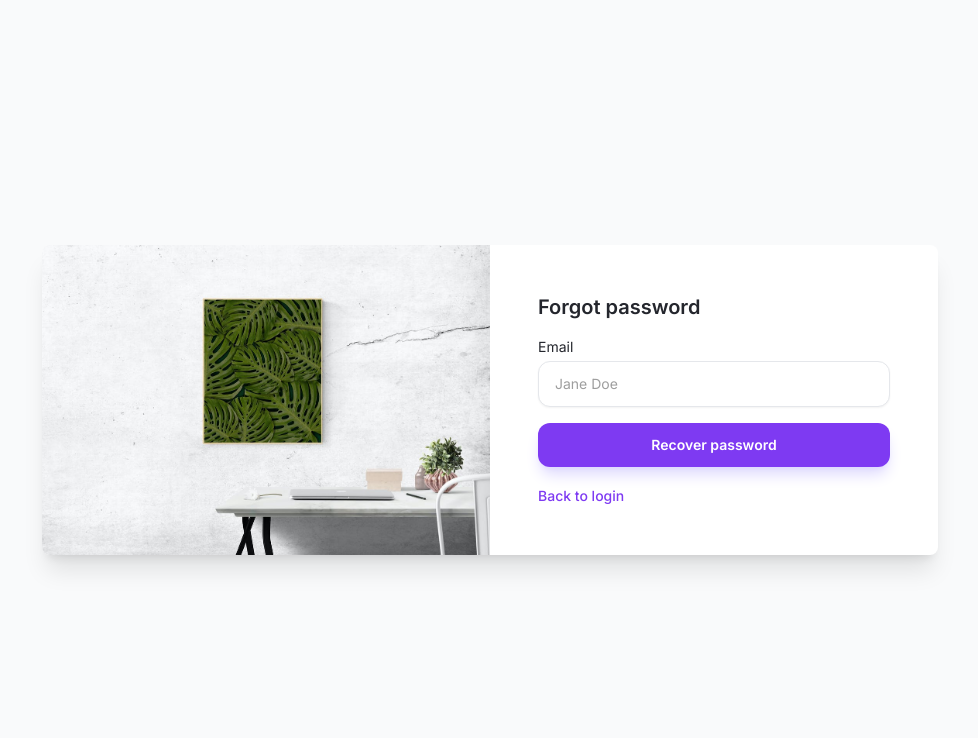
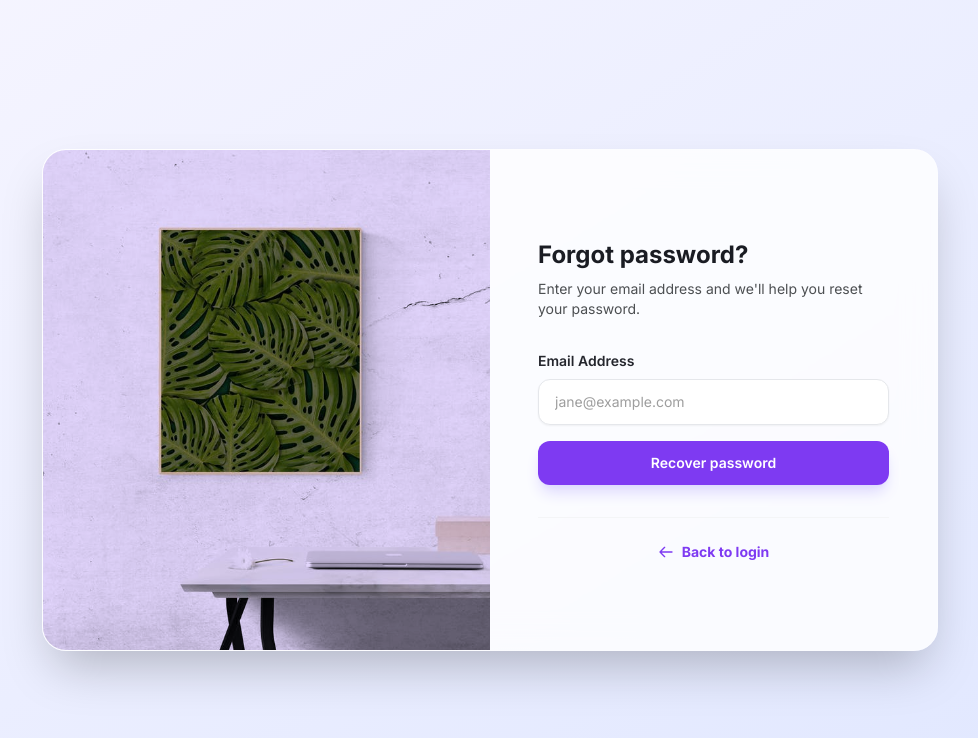
Before and after one commit to asstroboyz/inventory, a React (Vite) app: page /forgot-password in a window 1280 px wide. Shown: the top 738 px of the page, without its empty margins (150-1128 px from the left). Built offline with nearby package versions, Linux system fonts and the light colour scheme; no server answers.

Commit message:
Inventory inspection, WebSocket and auth UX

```diff
--- a/src/components/Header.jsx
+++ b/src/components/Header.jsx
@@ -45,9 +45,51 @@ function Header() {
       }
     }
 
+    // Fetch awal saat mount
     fetchUnread()
-    const interval = setInterval(fetchUnread, 10000)
-    return () => clearInterval(interval)
+
+    // WebSocket: listen event chat lalu re-fetch unread
+    if (!BaseUrl) return
+    let socket = null
+    let reconnectTimer = null
+
+    const connectWS = () => {
+      const wsUrl = BaseUrl.replace('http', 'ws').replace('https', 'wss') + '/api/ws'
+      socket = new WebSocket(wsUrl)
+
+      socket.onopen = () => {
+        // Sync ulang saat berhasil konek/reconnect
+        fetchUnread()
+      }
+
+      socket.onclose = () => {
+        // Auto-reconnect setelah 3 detik
+        reconnectTimer = setTimeout(() => {
+          connectWS()
+        }, 3000)
+      }
+
+      socket.onmessage = (event) => {
+        try {
+          const payload = JSON.parse(event.data)
+          if (['new_message', 'delete_message', 'read_receipt'].includes(payload.event)) {
+            fetchUnread()
+          }
+        } catch (_err) {
+          // Silently fail
+        }
+      }
+    }
+
+    connectWS()
+
+    return () => {
+      if (socket) {
+        socket.onclose = null // cegah reconnect loop saat unmount
+        socket.close()
+      }
+      clearTimeout(reconnectTimer)
+    }
   }, [])
 
   const handleSearch = (e) => {
--- a/src/pages/ForgotPassword.jsx
+++ b/src/pages/ForgotPassword.jsx
@@ -1,54 +1,118 @@
-import React from 'react'
+import React, { useState } from 'react'
 import { Link } from 'react-router-dom'
+import toast from 'react-hot-toast'
 import ImageLight from '../assets/img/forgot-password-office.jpeg'
 import ImageDark from '../assets/img/forgot-password-office-dark.jpeg'
 
+const API_URL = import.meta.env.VITE_API_URL || 'http://192.168.0.100:8080'
+
 function ForgotPassword() {
+  const [email, setEmail] = useState('')
+  const [loading, setLoading] = useState(false)
+
+  const handleSubmit = async (e) => {
+    e.preventDefault()
+    if (!email) return
+
+    setLoading(true)
+    try {
+      const res = await fetch(`${API_URL}/api/auth/forgot-password`, {
+        method: 'POST',
+        headers: {
+          'Content-Type': 'application/json',
+        },
+        body: JSON.stringify({ email }),
+      })
+
+      const data = await res.json()
+
+      if (!res.ok) {
+        toast.error(data.message || 'Gagal mengirim permintaan reset password.')
+        return
+      }
+
+      toast.success(data.message || 'Permintaan berhasil dikirim!')
+      setEmail('')
+    } catch (error) {
+      toast.error('Tidak dapat terhubung ke server. Periksa koneksi Anda.')
+    } finally {
+      setLoading(false)
+    }
+  }
+
   return (
-    <div className="flex items-center min-h-screen p-6 bg-gray-50 dark:bg-gray-900">
-      <div className="flex-1 h-full max-w-4xl mx-auto overflow-hidden bg-white rounded-lg shadow-xl dark:bg-gray-800">
-        <div className="flex flex-col md:flex-row">
-          <div className="h-32 md:h-auto md:w-1/2">
+    <div className="flex items-center min-h-screen p-6 bg-gradient-to-br from-purple-50 to-indigo-100 dark:from-gray-950 dark:to-gray-900">
+      <div className="flex-1 h-full max-w-4xl mx-auto overflow-hidden bg-white/80 backdrop-blur-lg rounded-3xl shadow-2xl dark:bg-gray-800/80 border border-white/20 dark:border-gray-700/50">
+        <div className="flex flex-col md:flex-row min-h-[500px]">
+          <div className="relative hidden md:block md:w-1/2 overflow-hidden">
             <img
               aria-hidden="true"
-              className="object-cover w-full h-full dark:hidden"
+              className="absolute inset-0 object-cover w-full h-full transform scale-105 hover:scale-100 transition-transform duration-700 dark:hidden"
               src={ImageLight}
               alt="Office"
             />
             <img
               aria-hidden="true"
-              className="hidden object-cover w-full h-full dark:block"
+              className="absolute inset-0 hidden object-cover w-full h-full transform scale-105 hover:scale-100 transition-transform duration-700 dark:block"
               src={ImageDark}
               alt="Office"
             />
+            <div className="absolute inset-0 bg-purple-600/20 mix-blend-multiply"></div>
           </div>
           <main className="flex items-center justify-center p-6 sm:p-12 md:w-1/2">
-            <div className="w-full">
-              <h1 className="mb-4 text-xl font-semibold text-gray-700 dark:text-gray-200">
-                Forgot password
+            <div className="w-full max-w-sm">
+              <h1 className="mb-2 text-2xl font-bold text-gray-800 dark:text-white">
+                Forgot password?
               </h1>
-              <label className="block text-sm">
-                <span className="text-gray-700 dark:text-gray-400">Email</span>
-                <input
-                  className="form-input mt-1"
-                  placeholder="Jane Doe"
-                />
-              </label>
+              <p className="mb-8 text-sm text-gray-600 dark:text-gray-400">
+                Enter your email address and we'll help you reset your password.
+              </p>
 
-              <button
-                className="btn-primary mt-4"
-              >
-                Recover password
-              </button>
+              <form onSubmit={handleSubmit} className="space-y-4">
+                <div>
+                  <label className="block text-sm font-semibold text-gray-700 dark:text-gray-300 mb-2">
+                    Email Address
+                  </label>
+                  <input
+                    className="form-input"
+                    type="email"
+                    placeholder="jane@example.com"
+                    value={email}
+                    onChange={(e) => setEmail(e.target.value)}
+                    required
+                  />
+                </div>
 
-              <p className="mt-4">
+                <button
+                  type="submit"
+                  className="btn-primary w-full"
+                  disabled={loading}
+                >
+                  {loading ? (
+                    <span className="flex items-center justify-center gap-2">
+                      <svg className="animate-spin h-4 w-4" viewBox="0 0 24 24" fill="none">
+                        <circle className="opacity-25" cx="12" cy="12" r="10" stroke="currentColor" strokeWidth="4" />
+                        <path className="opacity-75" fill="currentColor" d="M4 12a8 8 0 018-8v8z" />
+                      </svg>
+                      Sending...
+                    </span>
+                  ) : (
+                    'Recover password'
+                  )}
+                </button>
+              </form>
+
+              <div className="mt-8 pt-6 border-t border-gray-100 dark:border-gray-700">
                 <Link
-                  className="text-sm font-medium text-purple-600 dark:text-purple-400 hover:underline"
+                  className="flex items-center justify-center gap-2 text-sm font-bold text-purple-600 dark:text-purple-400 hover:underline decoration-2 underline-offset-4"
                   to="/login"
                 >
+                  <svg className="w-4 h-4" fill="none" stroke="currentColor" viewBox="0 0 24 24">
+                    <path strokeLinecap="round" strokeLinejoin="round" strokeWidth="2" d="M10 19l-7-7m0 0l7-7m-7 7h18" />
+                  </svg>
                   Back to login
                 </Link>
-              </p>
+              </div>
             </div>
           </main>
         </div>
--- a/src/pages/Login.jsx
+++ b/src/pages/Login.jsx
@@ -1,9 +1,10 @@
 import { useState, useEffect } from 'react'
-import { Link, useNavigate, useLocation } from 'react-router-dom'
+import { HiEye, HiEyeOff } from 'react-icons/hi'
 import toast from 'react-hot-toast'
 import { UserHelper } from '../helper/user'
 import ImageLight from '../assets/img/login-office.jpeg'
 import ImageDark from '../assets/img/login-office-dark.jpeg'
+import { Link, useLocation, useNavigate } from 'react-router-dom'
 
 const API_URL = import.meta.env.VITE_API_URL || 'http://192.168.0.100:8080'
 
@@ -13,6 +14,7 @@ function Login() {
 
   const [email, setEmail] = useState('')
   const [password, setPassword] = useState('')
+  const [showPassword, setShowPassword] = useState(false)
   const [loading, setLoading] = useState(false)
 
   // Tampilkan toast jika ada state registered dari navigate
@@ -51,7 +53,7 @@ function Login() {
       toast.success(`Selamat datang kembali, ${UserHelper.getNickname() || 'User'}!`)
       navigate('/dashboard')
     } catch (err) {
-      toast.error('Tidak dapat terhubung ke server. Periksa koneksi Anda.',err.message)
+      toast.error('Tidak dapat terhubung ke server. Periksa koneksi Anda.', err.message)
     } finally {
       setLoading(false)
     }
@@ -107,27 +109,27 @@ function Login() {
                   />
                 </div>
 
-                <div>
-                  <div className="flex items-center justify-between mb-2">
-                    <label className="block text-sm font-semibold text-gray-700 dark:text-gray-300">
-                      Password
-                    </label>
-                    <Link
-                      className="text-xs font-semibold text-purple-600 dark:text-purple-400 hover:text-purple-500 transition-colors"
-                      to="/forgot-password"
-                    >
-                      Forgot password?
-                    </Link>
-                  </div>
+                <label className="block text-sm font-semibold text-gray-700 dark:text-gray-300 mb-2">
+                  Password
+                </label>
+                <div className="relative">
                   <input
-                    className="form-input"
+                    className="form-input pr-10"
                     placeholder="••••••••"
-                    type="password"
+                    type={showPassword ? "text" : "password"}
                     value={password}
                     onChange={(e) => setPassword(e.target.value)}
                     required
                   />
+                  <button type="button" className="absolute inset-y-0 right-0 flex items-center px-2" onClick={() => setShowPassword(prev => !prev)}>
+                    {showPassword ? <HiEyeOff className="w-5 h-5 text-gray-500" /> : <HiEye className="w-5 h-5 text-gray-500" />}
+                  </button>
                 </div>
+<div className="mt-2 text-right">
+  <Link className="text-xs font-semibold text-purple-600 dark:text-purple-400 hover:text-purple-500 transition-colors" to="/forgot-password">
+    Forgot password?
+  </Link>
+</div>
 
                 <button
                   type="submit"
```
Also changed, not shown: src/pages/Record/StokInventaris.jsx (+144 -3 lines), 1 other file (tests, documents, lock files or other folders).
